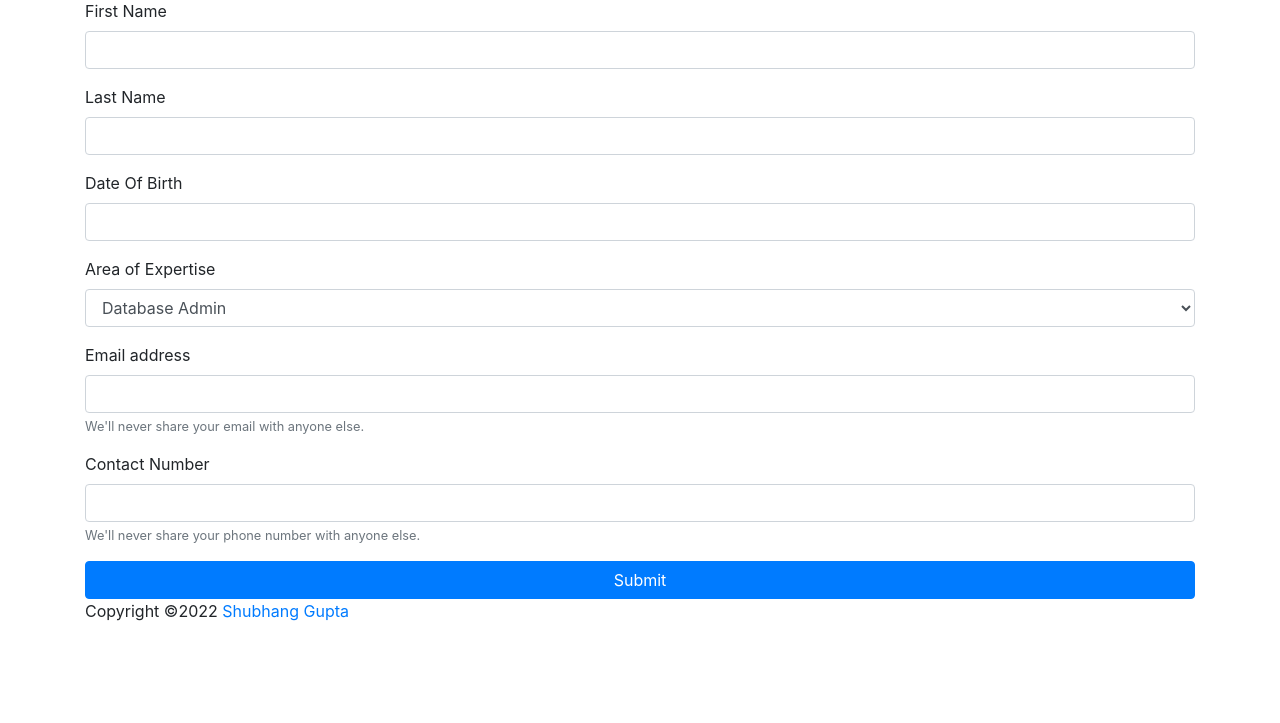
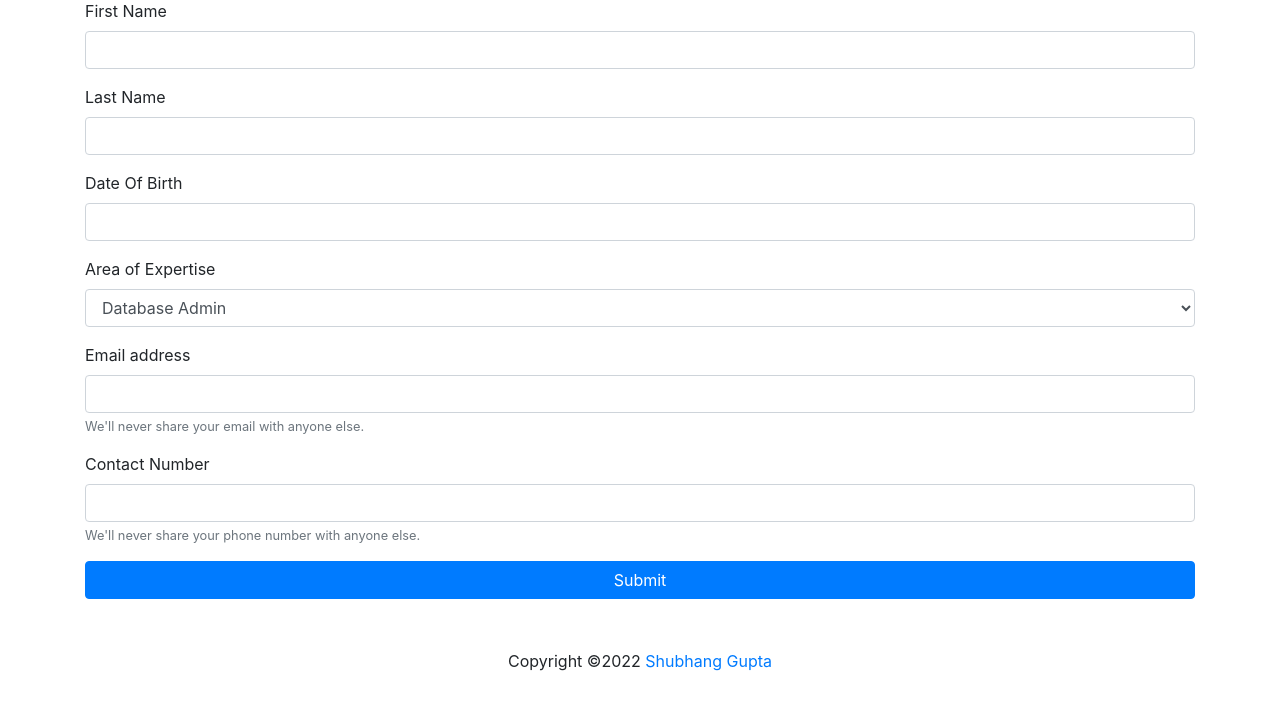
Before and after one commit to jarvis-1805/attendance-register-php, a PHP site: page /index.php in a window 1280 px wide. Shown: the part 137-860 px from the top of the page. Before the commit the page ends 758 px from the top, so only its background shows below. Run offline with PHP 8.4, Linux system fonts and the light colour scheme; data comes from the database, SQL or seed files in the repository; data that the repository does not hold is empty.

Commit message:
footer fixes

```diff
--- a/includes/footer.php
+++ b/includes/footer.php
@@ -1,5 +1,5 @@
 
-      <div id="footer">
+      <div id="footer" class="mx-auto" style="width: fit-content; margin: 50px">
         <!-- <h4>Franklin's Fine Dining Dynamic Website with PHP</h4> -->
         Copyright &copy;<?php echo date('Y');?> <a href="https://jarvis-1805.github.io/" target="_blank">Shubhang Gupta</a>
       </div>
```
